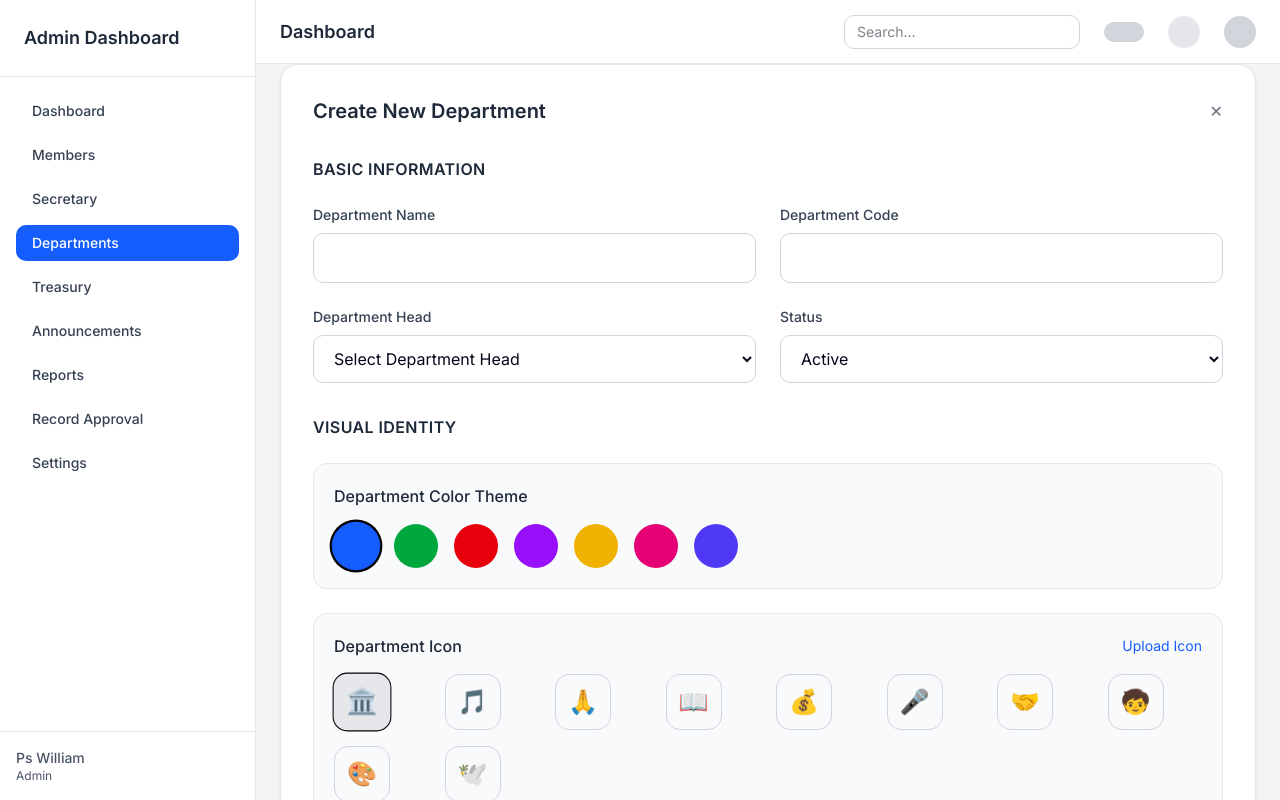
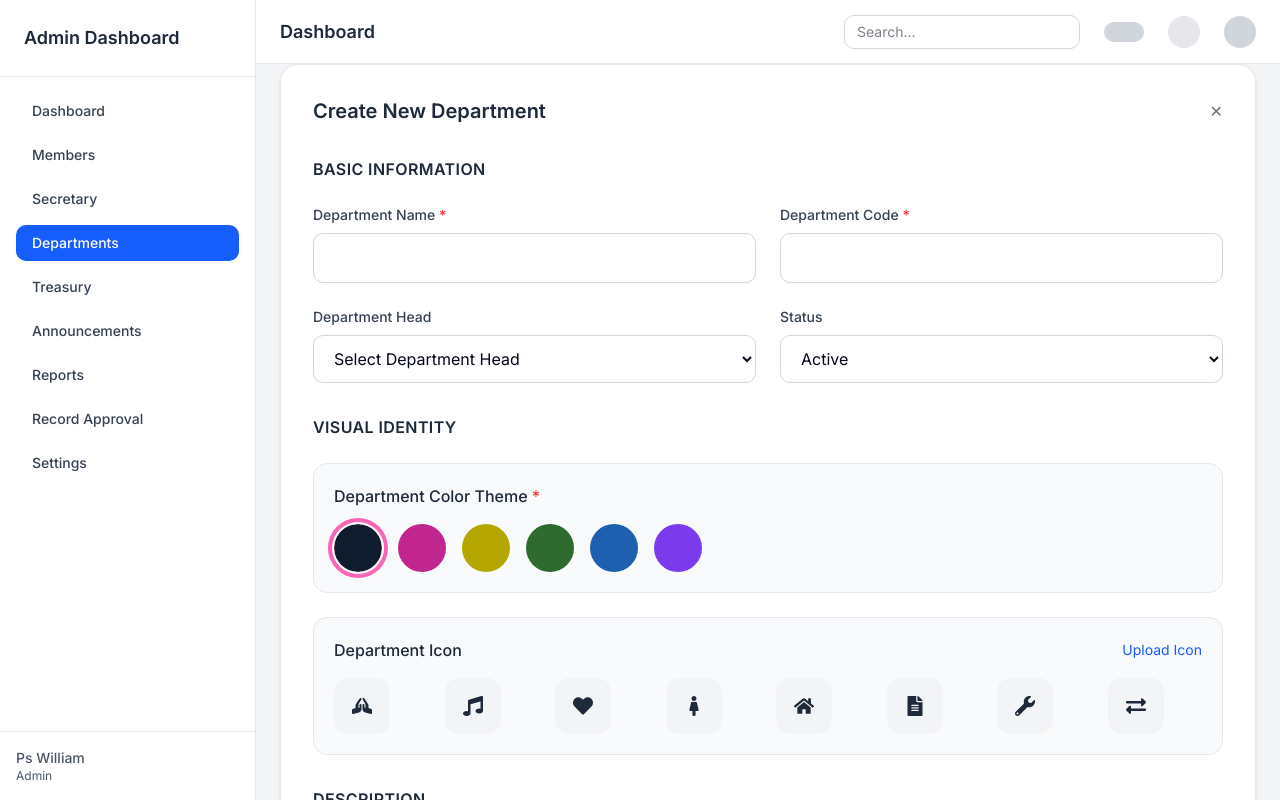
Before and after one commit to coltektechnologies/church-management-saas-frontend, a Next.js app: page /admin/departments in a window 1280 px wide. Both pictures are taken after a click on the button "+ Create Department". Built offline with nearby package versions, Linux system fonts and the light colour scheme.

Commit message:
Interface Refinement
Icon updates and other minor logical refinements

```diff
--- a/app/admin/departments/page.tsx
+++ b/app/admin/departments/page.tsx
@@ -18,7 +18,7 @@ const mockDepartments: Department[] = [
     activities: 12,
     budgetUsed: 48,
     status: 'active',
-    themeColor: 'bg-blue-600',
+    themeColor: 'navy',
     icon: '📖',
   },
   {
@@ -30,7 +30,7 @@ const mockDepartments: Department[] = [
     activities: 8,
     budgetUsed: 35,
     status: 'active',
-    themeColor: 'bg-green-600',
+    themeColor: 'green',
     icon: '💰',
   },
   {
@@ -42,7 +42,7 @@ const mockDepartments: Department[] = [
     activities: 10,
     budgetUsed: 60,
     status: 'inactive',
-    themeColor: 'bg-purple-600',
+    themeColor: 'purple',
     icon: '🤝',
   },
 ];
@@ -64,7 +64,7 @@ export default function DepartmentsPage() {
     code: '',
     description: '',
     status: 'active' as 'active' | 'inactive',
-    themeColor: 'bg-blue-600',
+    themeColor: 'navy',
     icon: '🏛️',
   });
 
@@ -128,8 +128,8 @@ export default function DepartmentsPage() {
       code: '',
       description: '',
       status: 'active',
-      themeColor: 'bg-blue-600',
-      icon: '🏛️',
+      themeColor: 'navy',
+      icon: '',
     });
 
     setShowCreate(false);
@@ -142,7 +142,7 @@ export default function DepartmentsPage() {
           ← Back to Dashboard
         </Link>
 
-        <div className="flex items-start justify-between">
+        <div className="flex flex-col md:flex-row md:items-start md:justify-between gap-6">
           <div>
             <h1 className="text-4xl md:text-5xl font-semibold text-gray-900 tracking-tight">
               Church Departments
@@ -174,11 +174,31 @@ export default function DepartmentsPage() {
         <SummaryCard title="Total Members" value={totalMembers} color="text-orange-600" />
       </div>
 
-      <div className="grid grid-cols-1 md:grid-cols-2 xl:grid-cols-3 gap-8">
-        {departments.map((dept) => (
-          <DepartmentCard key={dept.id} department={dept} />
-        ))}
-      </div>
+      {departments.length === 0 ? (
+        <div className="bg-white border border-gray-200 rounded-2xl p-16 text-center shadow-sm">
+          <div className="text-5xl mb-6">🏛️</div>
+
+          <h3 className="text-2xl font-semibold text-gray-800 mb-3">No Departments Yet</h3>
+
+          <p className="text-gray-600 mb-8 max-w-md mx-auto">
+            You haven’t created any church departments yet. Start by creating your first department
+            to begin managing ministries.
+          </p>
+
+          <button
+            onClick={() => setShowCreate(true)}
+            className="bg-blue-600 text-white px-6 py-3 rounded-xl font-medium hover:bg-blue-700 transition"
+          >
+            + Create First Department
+          </button>
+        </div>
+      ) : (
+        <div className="grid grid-cols-1 md:grid-cols-2 xl:grid-cols-3 gap-8">
+          {departments.map((dept) => (
+            <DepartmentCard key={dept.id} department={dept} />
+          ))}
+        </div>
+      )}
 
       <CreateDepartmentForm
         showCreate={showCreate}
--- a/components/admin/departments/CreateDepartmentForm.tsx
+++ b/components/admin/departments/CreateDepartmentForm.tsx
@@ -1,14 +1,26 @@
-import { RefObject } from 'react';
+import { RefObject, Dispatch, SetStateAction } from 'react';
+import { DEPARTMENT_COLORS, DEPARTMENT_ICONS } from '@/constants/departments';
+
+interface FormData {
+  name: string;
+  code: string;
+  description: string;
+  status: 'active' | 'inactive';
+  themeColor: string;
+  icon: string;
+}
 
 interface Props {
   showCreate: boolean;
   setShowCreate: (value: boolean) => void;
-  formData: any;
-  setFormData: any;
-  handleChange: any;
-  handleIconUpload: any;
+  formData: FormData;
+  setFormData: Dispatch<SetStateAction<FormData>>;
+  handleChange: (
+    e: React.ChangeEvent<HTMLInputElement | HTMLTextAreaElement | HTMLSelectElement>
+  ) => void;
+  handleIconUpload: (e: React.ChangeEvent<HTMLInputElement>) => void;
   handleCreateDepartment: () => void;
-  formRef: RefObject<HTMLDivElement>;
+  formRef: RefObject<HTMLDivElement | null>;
 }
 
 export default function CreateDepartmentForm({
@@ -48,7 +60,9 @@ export default function CreateDepartmentForm({
         <div className="grid grid-cols-1 md:grid-cols-2 gap-6">
           {/* Department Name */}
           <div className="flex flex-col space-y-2">
-            <label className="text-sm font-medium text-gray-700">Department Name</label>
+            <label className="text-sm font-medium text-gray-700">
+              Department Name <span className="text-red-500">*</span>
+            </label>
             <input
               type="text"
               name="name"
@@ -60,7 +74,9 @@ export default function CreateDepartmentForm({
 
           {/* Department Code */}
           <div className="flex flex-col space-y-2">
-            <label className="text-sm font-medium text-gray-700">Department Code</label>
+            <label className="text-sm font-medium text-gray-700">
+              Department Code <span className="text-red-500">*</span>
+            </label>
             <input
               type="text"
               name="code"
@@ -104,30 +120,29 @@ export default function CreateDepartmentForm({
         <div className="p-5 rounded-xl bg-gray-50 border border-gray-200">
           <div className="mb-4">
             <label className="text-base font-medium text-gray-800 block">
-              Department Color Theme
+              Department Color Theme <span className="text-red-500">*</span>
             </label>
           </div>
 
           <div className="flex flex-wrap gap-4">
-            {[
-              'bg-blue-600',
-              'bg-green-600',
-              'bg-red-600',
-              'bg-purple-600',
-              'bg-yellow-500',
-              'bg-pink-600',
-              'bg-indigo-600',
-            ].map((color, index) => (
+            {DEPARTMENT_COLORS.map((color) => (
               <div
-                key={index}
-                onClick={() => setFormData((prev) => ({ ...prev, themeColor: color }))}
-                className={`w-11 h-11 rounded-full cursor-pointer ${color}
-        ${
-          formData.themeColor === color
-            ? 'ring-2 ring-black scale-110'
-            : 'border-2 border-transparent'
-        } transition`}
-              />
+                key={color.name}
+                onClick={() =>
+                  setFormData((prev) => ({
+                    ...prev,
+                    themeColor: color.name,
+                  }))
+                }
+                className={`
+      w-12 h-12 rounded-full cursor-pointer relative transition
+      ${color.class}
+    `}
+              >
+                {formData.themeColor === color.name && (
+                  <div className="absolute inset-0 rounded-full ring-4 ring-pink-400 ring-offset-2 ring-offset-white" />
+                )}
+              </div>
             ))}
           </div>
         </div>
@@ -183,18 +198,25 @@ export default function CreateDepartmentForm({
               formData.icon?.startsWith('data:') ? 'opacity-50 pointer-events-none' : 'opacity-100'
             }`}
           >
-            {['🏛️', '🎵', '🙏', '📖', '💰', '🎤', '🤝', '🧒', '🎨', '🕊️'].map((icon, index) => (
+            {DEPARTMENT_ICONS.map((item) => (
               <div
-                key={index}
-                onClick={() => setFormData((prev) => ({ ...prev, icon }))}
-                className={`flex items-center justify-center h-14 w-14 rounded-xl cursor-pointer text-2xl
-          ${
-            formData.icon === icon
-              ? 'bg-gray-200 border border-black scale-105'
-              : 'border border-gray-300 hover:bg-gray-100'
-          } transition`}
+                key={item.name}
+                onClick={() =>
+                  setFormData((prev) => ({
+                    ...prev,
+                    icon: item.name,
+                  }))
+                }
+                className={`
+      h-14 w-14 flex items-center justify-center rounded-xl text-xl cursor-pointer transition
+      ${
+        formData.icon === item.name
+          ? 'bg-[#0F1C2E] text-white'
+          : 'bg-gray-100 text-gray-800 hover:bg-gray-200'
+      }
+    `}
               >
-                {icon}
+                {item.icon}
               </div>
             ))}
           </div>
--- /dev/null
+++ b/constants/departments.tsx
@@ -0,0 +1,35 @@
+import {
+  FaPrayingHands,
+  FaMusic,
+  FaHeart,
+  FaFemale,
+  FaHome,
+  FaFileAlt,
+  FaWrench,
+  FaExchangeAlt,
+} from 'react-icons/fa';
+import type { ReactNode } from 'react';
+
+export const DEPARTMENT_COLORS: { name: string; class: string }[] = [
+  { name: 'navy', class: 'bg-[#0F1C2E]' },
+  { name: 'pink', class: 'bg-[#C0268E]' },
+  { name: 'yellow', class: 'bg-[#B5A600]' },
+  { name: 'green', class: 'bg-[#2F6B2F]' },
+  { name: 'blue', class: 'bg-[#1E5FAF]' },
+  { name: 'purple', class: 'bg-[#7C3AED]' },
+];
+
+export const DEPARTMENT_ICONS: { name: string; icon: ReactNode }[] = [
+  { name: 'prayer', icon: <FaPrayingHands /> },
+  { name: 'music', icon: <FaMusic /> },
+  { name: 'love', icon: <FaHeart /> },
+  { name: 'women', icon: <FaFemale /> },
+  { name: 'home', icon: <FaHome /> },
+  { name: 'document', icon: <FaFileAlt /> },
+  { name: 'tools', icon: <FaWrench /> },
+  { name: 'exchange', icon: <FaExchangeAlt /> },
+];
+
+export const COLOR_MAP = Object.fromEntries(DEPARTMENT_COLORS.map((c) => [c.name, c.class]));
+export const ICON_MAP = Object.fromEntries(DEPARTMENT_ICONS.map((i) => [i.name, i.icon]));
+export type ThemeColor = (typeof DEPARTMENT_COLORS)[number]['name'];
--- a/package.json
+++ b/package.json
@@ -43,6 +43,7 @@
     "react": "19.2.3",
     "react-dom": "19.2.3",
     "react-hook-form": "^7.71.0",
+    "react-icons": "^5.5.0",
     "react-router-dom": "^7.13.0",
     "sonner": "^2.0.7",
     "tailwind-merge": "^3.4.0",
--- a/tsconfig.json
+++ b/tsconfig.json
@@ -18,6 +18,7 @@
         "name": "next"
       }
     ],
+    "baseUrl": ".",
     "paths": {
       "@/*": ["./*"]
     }
--- a/components/admin/departments/types/Department.ts
+++ b/types/Department.ts
@@ -1,3 +1,4 @@
+import { ThemeColor } from '@/constants/departments';
 export interface Department {
   id: string;
   name: string;
@@ -7,6 +8,6 @@ export interface Department {
   activities: number;
   budgetUsed: number;
   status: 'active' | 'inactive';
-  themeColor: string;
+  themeColor: ThemeColor;
   icon: string;
 }
```
Also changed, not shown: components/admin/departments/DepartmentCard.tsx (+48 -10 lines), 1 other file (tests, documents, lock files or other folders).
